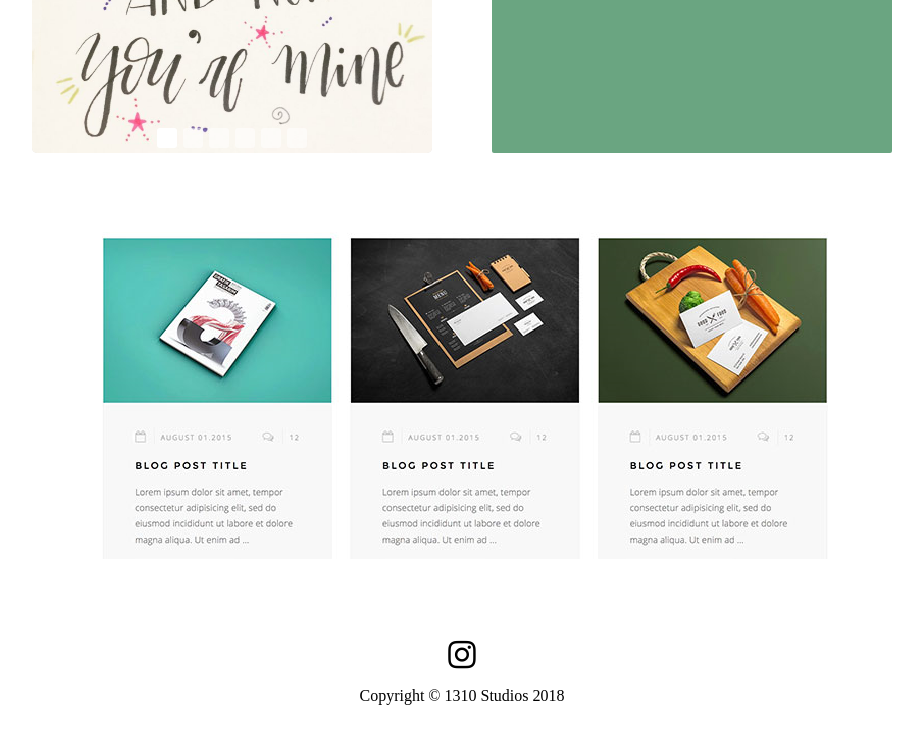
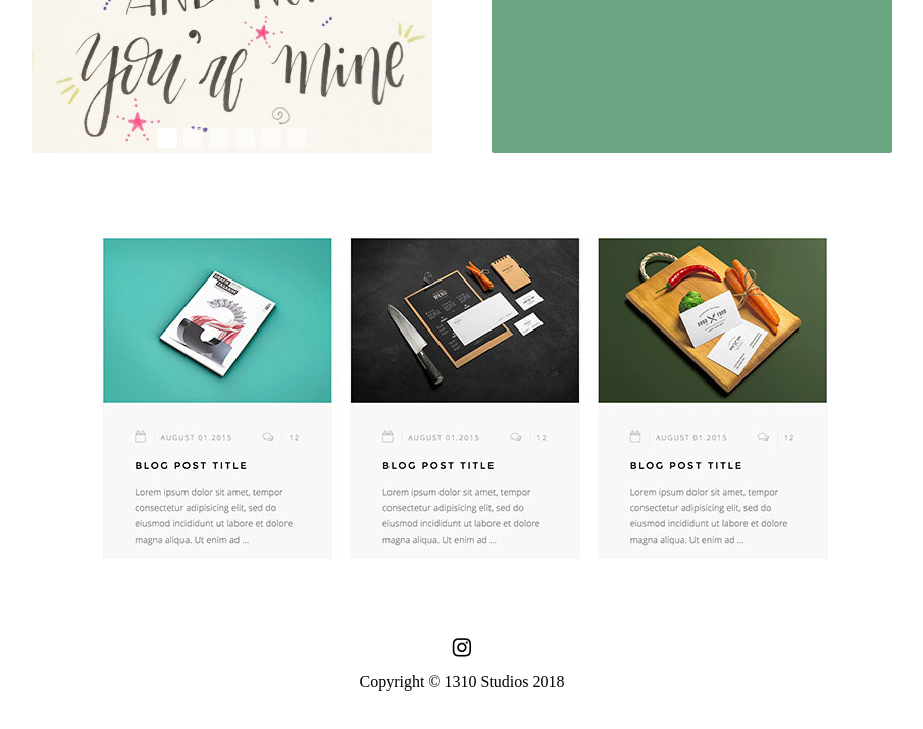
Before and after one commit to 1310studios/1310, a plain HTML site: page index.html in a window 1280 px wide. Shown: the part 600-1329 px from the top of the page, without its empty margins (178-1101 px from the left). Drawn offline with Linux system fonts and the light colour scheme; a web font is replaced by a local one.

Commit message:
shrink to fit: no, change fa ig icon size

```diff
--- a/index.html
+++ b/index.html
@@ -2,7 +2,7 @@
 <html lang="en">
   <head>
     <meta charset="utf-8">
-    <!--<meta name="viewport" content="width=device-width, initial-scale=1, shrink-to-fit=no">-->
+    <meta name="viewport" content="width=device-width, initial-scale=1, shrink-to-fit=no">
     <meta name="description" content="1310 Studios">
 
     <title>1310 Studios</title>
@@ -94,7 +94,7 @@
           <img src="img/blog.png">
         </div>
         <div id="footer">
-          <a href="https://www.instagram.com/1310_studios/"><p><i class="fa fa-instagram fa-2x" aria-hidden="true"></i></p></a>
+          <a href="https://www.instagram.com/1310_studios/"><p><i class="fa fa-instagram fa-lg" aria-hidden="true"></i></p></a>
           <p>Copyright © 1310 Studios 2018</p>
         </div>
       </div>
```
